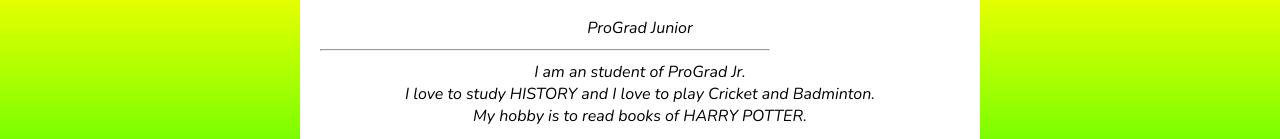
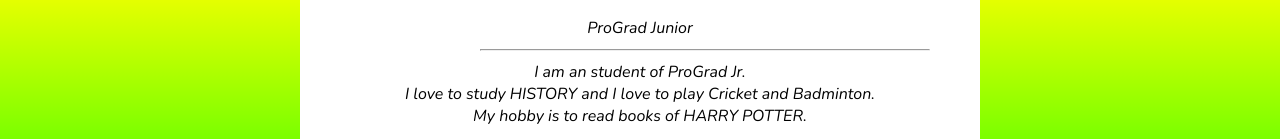
Before and after one commit to AMRESH-SLACK/profile-card, a plain HTML site: page index.html in a window 1280 px wide. Shown: the part 371-510 px from the top of the page. Drawn offline with nearby package versions, Linux system fonts and the light colour scheme.

Commit message:
Add files via upload

```diff
--- a/style.css
+++ b/style.css
@@ -3,7 +3,7 @@
     margin: 0;
     padding: 0;
 }
-@media only screen and (min-width:600px){
+
 body{
     font-family: 'Nunito', sans-serif;
     background: linear-gradient(pink, yellow, lime);
@@ -16,6 +16,7 @@
 }
 hr{
     width: 70%;
+    margin-left: 25%;
 }
 #card img{
     width: 200px;
@@ -29,4 +30,3 @@
 h2,p{
     padding: 10px;
 }
-}
```
